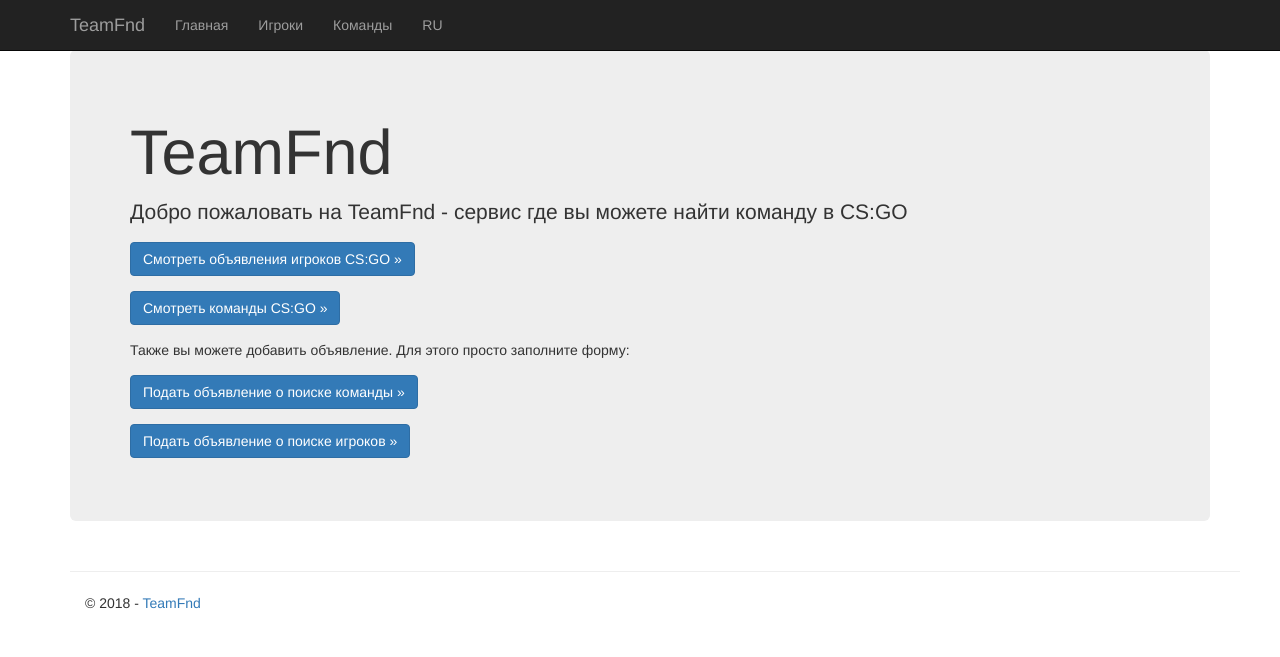
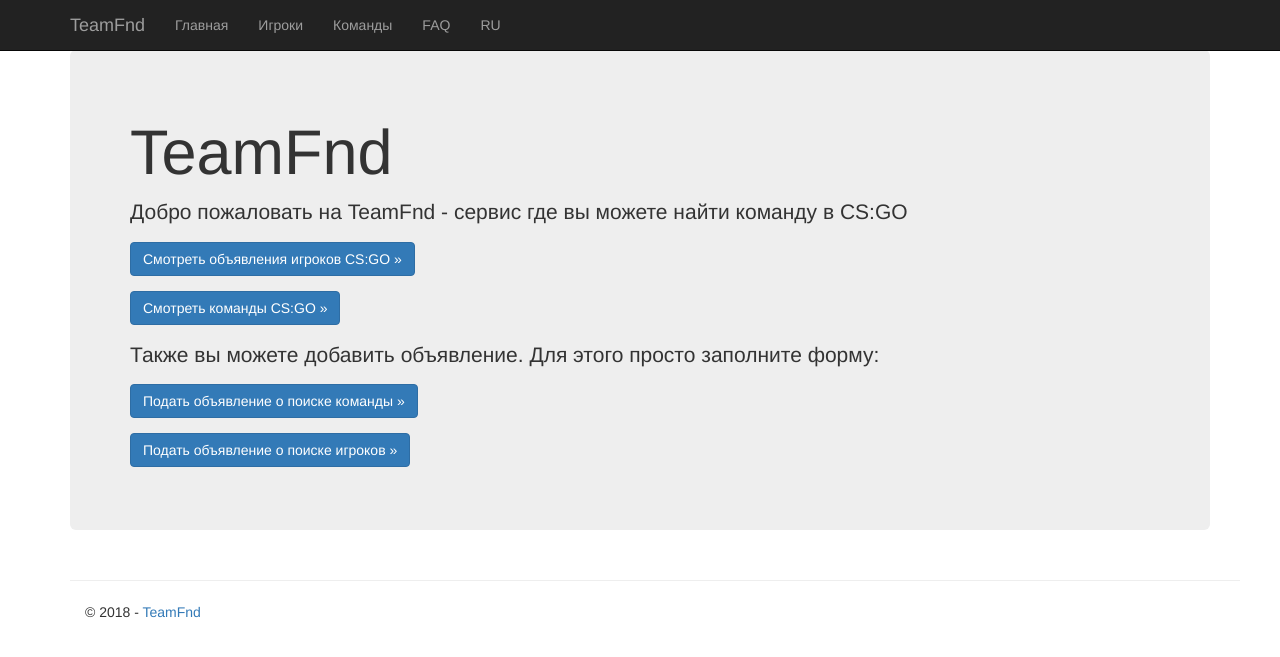
Before and after one commit to viad00/TeamFind, a Django app: page / in a window 1280 px wide. Shown: the top 657 px of the page. Run offline with Django 3.2, Linux system fonts and the light colour scheme; data that the repository does not hold is empty; some libraries are stand-ins or nearby versions.

Commit message:
Срочнофикс

```diff
--- a/TeamFind/app/templates/app/index.html
+++ b/TeamFind/app/templates/app/index.html
@@ -11,7 +11,7 @@
         <p> </p>
         <a href="/teams" class="btn btn-primary btn-large">{% trans "Смотреть команды CS:GO" %} &raquo;</a>
     <p> </p>
-    Также вы можете добавить объявление. Для этого просто заполните форму:<p> </p>
+    <p class="lead">Также вы можете добавить объявление. Для этого просто заполните форму:</p><p> </p>
             <a href="/addplayer" class="btn btn-primary btn-large">Подать объявление о поиске команды &raquo;</a>
         <p> </p>
         <a href="/addteam" class="btn btn-primary btn-large">Подать объявление о поиске игроков &raquo;</a>
--- a/TeamFind/app/templates/app/layout.html
+++ b/TeamFind/app/templates/app/layout.html
@@ -40,7 +40,7 @@
                     <li><a href="{% url 'home' %}">{% trans "Главная" %}</a></li>
                     <li><a href="{% url 'players' %}">{% trans "Игроки" %}</a></li>
                     <li><a href="{% url 'teams' %}">{% trans "Команды" %}</a></li>
-                    <!--<li><a href="{ url 'help' %}">FAQ</a></li>-->
+                    <li><a href="{ url 'help' %}">FAQ</a></li>
                     <li><a onclick="changeLang('{{ LANGUAGE_CODE }}');" href="">{{ LANGUAGE_CODE|upper }}</a></li>
                     <script type="application/javascript">
                         function changeLang(lang) {
```
